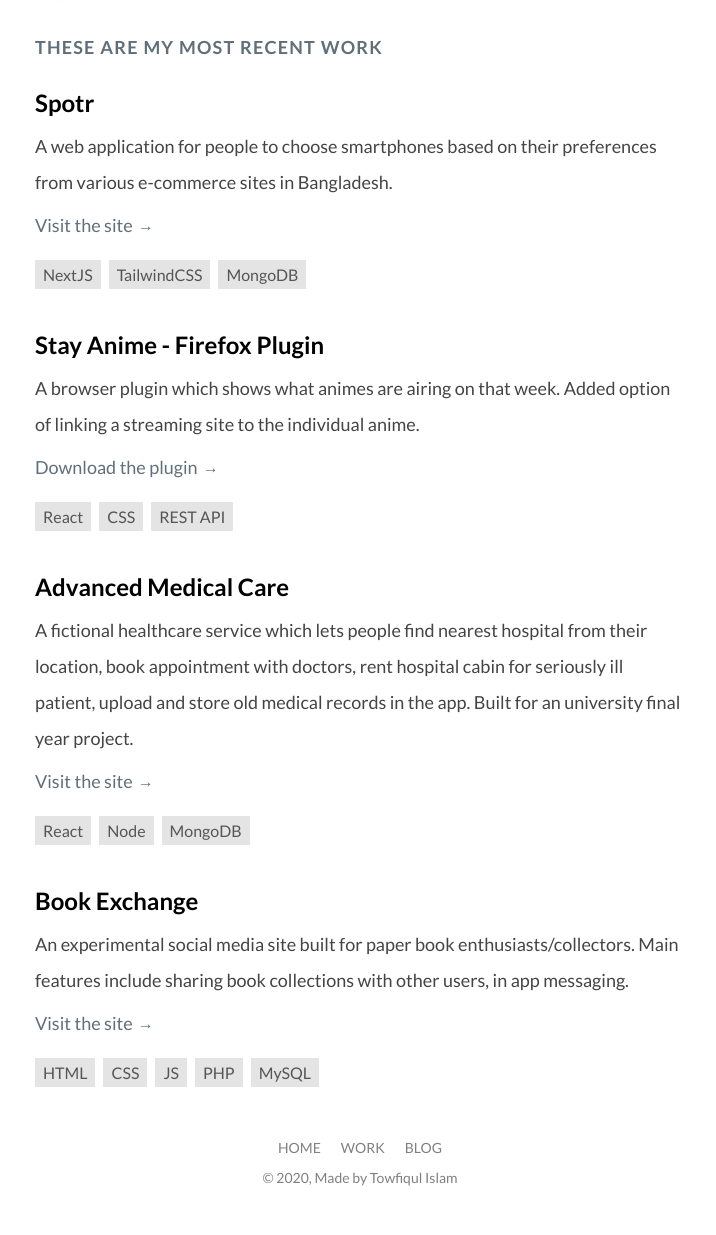
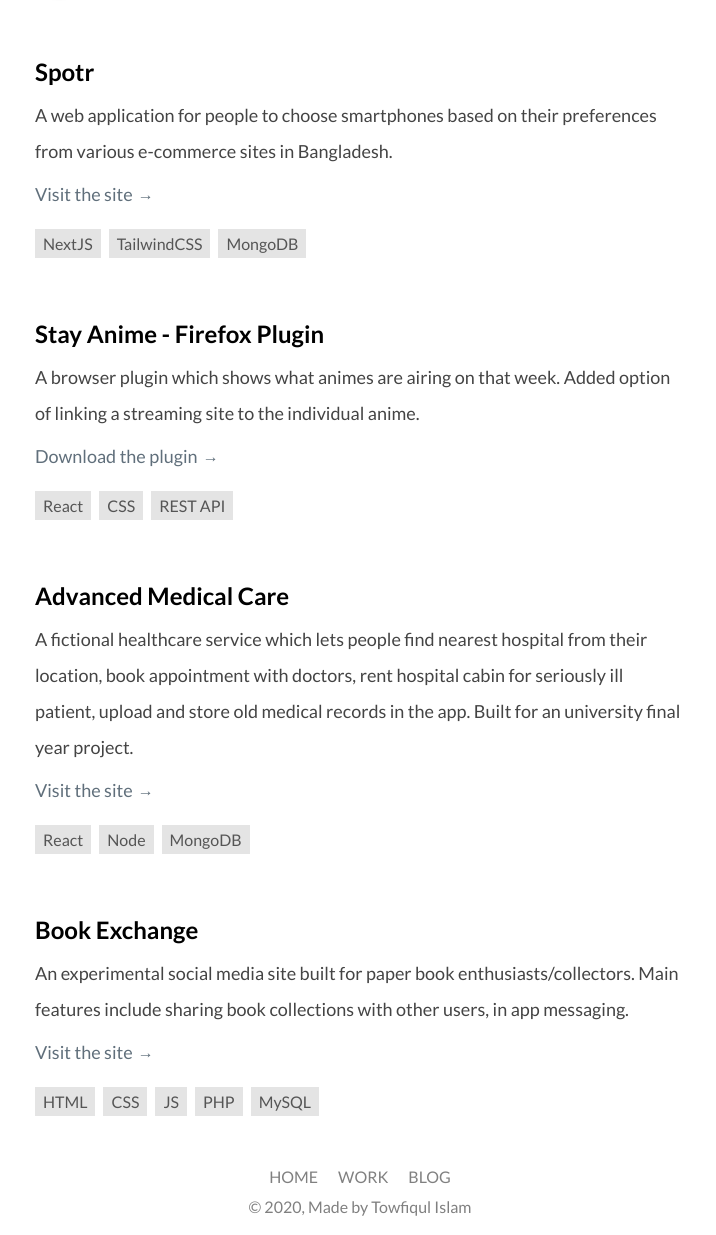
Before and after one commit to towfiqul-islam/portfolio, a Gatsby site: page /work in a window 1280 px wide. Shown: the part 85-1320 px from the top of the page, without its empty margins (280-996 px from the left). Built offline with nearby package versions, Linux system fonts and the light colour scheme; Gatsby itself is replaced by a stand-in of ours.

Commit message:
font size updated

```diff
--- a/src/components/layout.js
+++ b/src/components/layout.js
@@ -14,12 +14,17 @@ const FooterNav = styled.div`
   justify-content: center;
   font-weight: normal;
   margin-bottom: 10px;
+  font-size: 16px;
   a {
     color: gray;
   }
   a:hover {
     color: #333;
     text-decoration: underline;
+  }
+
+  @media screen and (max-width: 500px) {
+    font-size: 14px;
   }
 `
 
@@ -35,7 +40,7 @@ const Layout = ({ children, location }) => {
             marginTop: "50PX",
             marginBottom: "30px",
             textAlign: "center",
-            fontSize: "14px",
+
             color: "gray",
             lineHeight: "20px",
           }}
@@ -51,9 +56,12 @@ const Layout = ({ children, location }) => {
               <Link to="/blog">BLOG</Link>
             </span>
           </FooterNav>
-          © {new Date().getFullYear()}, Made by
-          {` `}
-          <span>Towfiqul Islam</span>
+          <p>
+            {" "}
+            © {new Date().getFullYear()}, Made by
+            {` `}
+            <span>Towfiqul Islam</span>
+          </p>
         </footer>
       </div>
     </>
--- a/src/pages/work.js
+++ b/src/pages/work.js
@@ -4,7 +4,6 @@ import Layout from "../components/layout"
 import SEO from "../components/SEO.js"
 import {
   SkillTag,
-  Title,
   TitleWrapper,
   VisitLink,
   WorkCard,
@@ -15,7 +14,7 @@ const WorkPage = props => (
     <SEO title="Work" description="Full Stack Developer" />
     <Layout location={props.location}>
       <div>
-        <Title>These are my most recent work</Title>
+        {/* <Title>These are my most recent work</Title> */}
         <WorkCard>
           <TitleWrapper>
             <h3>
--- a/src/posts/An Introduction to REST API.md
+++ b/src/posts/An Introduction to REST API.md
@@ -2,8 +2,6 @@
 title: "An Introduction to REST API"
 date: "December 28, 2019"
 ---
-
-<br>
 
 If you are a front-end developer or a beginner in web development and want to learn about REST API this post is for you. I am going to use NodeJS and Express to demonstrate how to work with REST API. I have a tutorial on how to setup a NodeJS Express server [here](https://medium.com/@towfiqu/setting-up-a-nodejs-server-a58ae1615481). In case you don't know how to setup a NodeJS server; follow that one first and setup your server and come back.
 
--- a/src/posts/Authentication with JWT.md
+++ b/src/posts/Authentication with JWT.md
@@ -2,8 +2,6 @@
 title: "Authentication with JWT"
 date: "December 17, 2019"
 ---
-
-<br>
 
 Often times you want to secure the routes of your sites to keep your user's data and sensitive information protected. In this sort of scenario jsonwebtoken or commonly known as JWT comes in handy.
 
--- a/src/posts/Password Encryption with bcrypt.md
+++ b/src/posts/Password Encryption with bcrypt.md
@@ -2,8 +2,6 @@
 title: "NodeJS Password Encryption with bcrypt"
 date: "December 17, 2019"
 ---
-
-<br>
 
 Assuming you already know basic NodeJS and how to work with REST API let's add one more thing to your development skill sets. Which encrypting user password with bcrypt.
 
--- a/src/posts/React-Image-Upload-With-Cloudinary-Node-Mongo.md
+++ b/src/posts/React-Image-Upload-With-Cloudinary-Node-Mongo.md
@@ -2,8 +2,6 @@
 title: "React image upload with Cloudinary, NodeJS and MongoDB"
 date: "December 16, 2019"
 ---
-
-<br>
 
 In this tutorial we are going to upload images in MongoDB with NodeJS and React. And we are going to use Cloudinary to store the images.
 
--- a/src/posts/Removing .html extension from Netlify Hosted Static Site with Parcel.md
+++ b/src/posts/Removing .html extension from Netlify Hosted Static Site with Parcel.md
@@ -2,8 +2,6 @@
 title: "Removing .html extension from Netlify Hosted Static Site with Parcel."
 date: "December 29, 2019"
 ---
-
-<br>
 
 You have made a cool site with html, CSS & JavaScript, and you have seen how easy it is to host on [Netlify](https://www.netlify.com/) And you have done that too. But there is a slight little issue. Your website showing these ugly .html extension at the end of your URL.
 
--- a/src/posts/Setting up a NodeJS server.md
+++ b/src/posts/Setting up a NodeJS server.md
@@ -2,8 +2,6 @@
 title: "Setting up a NodeJS server"
 date: "December 16, 2019"
 ---
-
-<br>
 
 - Go to <https://nodejs.org>.
 - Download the latest LTS version of Node.
--- a/src/styles/WorkStyles.js
+++ b/src/styles/WorkStyles.js
@@ -1,18 +1,19 @@
 import styled from "styled-components"
 
-export const Title = styled.h2`
-  margin-top: 40px;
-  margin-bottom: 30px;
-  font-size: 18px;
-  text-transform: uppercase;
-  color: #606f7b;
-  letter-spacing: 1.2px;
-  @media screen and (max-width: 500px) {
-    font-size: 16px;
-  }
-`
+// export const Title = styled.h2`
+//   margin-top: 40px;
+//   margin-bottom: 30px;
+//   font-size: 18px;
+//   text-transform: uppercase;
+//   color: #606f7b;
+//   letter-spacing: 1.2px;
+//   @media screen and (max-width: 500px) {
+//     font-size: 16px;
+//   }
+// `
 
 export const WorkCard = styled.div`
+  margin-top: 60px;
   margin-bottom: 40px;
   line-height: 30px;
   h3 {
@@ -24,6 +25,17 @@ export const WorkCard = styled.div`
     font-size: 18px;
     line-height: 36px;
     color: #444;
+  }
+  @media screen and (max-width: 500px) {
+    margin-top: 30px;
+    h3 {
+      font-size: 20px;
+      margin-bottom: 5px;
+    }
+    p {
+      font-size: 16px;
+      line-height: 30px;
+    }
   }
 `
 
@@ -62,4 +74,10 @@ export const VisitLink = styled.a`
   :hover {
     color: #102a43;
   }
+
+  @media screen and (max-width: 500px) {
+    font-size: 16px;
+    margin-top: 5px;
+    margin-bottom: 10px;
+  }
 `
```
Also changed, not shown: src/styles/BlogStyles.js (+19 -0 lines), src/styles/HomeStyles.js (+6 -3 lines), src/templates/blog-post.js (+14 -1 lines).
